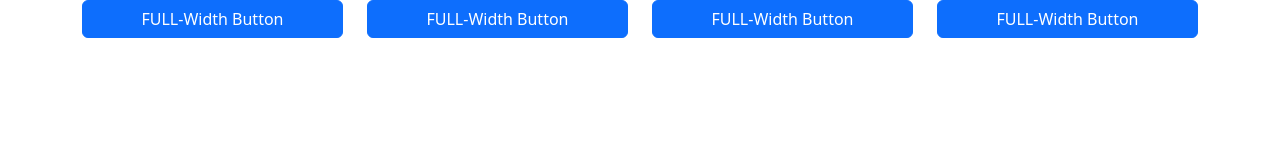
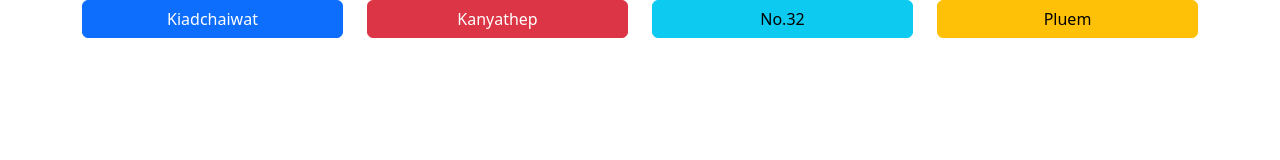
Before and after one commit to pluem0736/32datatable, a plain HTML site: page index.html in a window 1280 px wide. Drawn offline with nearby package versions, Linux system fonts and the light colour scheme.

Commit message:
Update index.html

```diff
--- a/index.html
+++ b/index.html
@@ -13,24 +13,24 @@
 <body>
     <div class="container">
         <div class="row">
-            <div class="col-xl-3 col-md-4 ">
+            <div class="col-xl-3 col-md-12 ">
                 <div class="d-grid">
-                    <button type="button" class="btn btn-primary btn-block">FULL-Width Button</button>
+                    <button type="button" class="btn btn-primary btn-block">Kiadchaiwat</button>
                 </div>
             </div>
             <div class="col-xl-3 col-md-4 col-sm-6">
                 <div class="d-grid">
-                    <button type="button" class="btn btn-primary btn-block">FULL-Width Button</button>
+                    <button type="button" class="btn btn-danger btn-block">Kanyathep</button>
                 </div>
             </div>
             <div class="col-xl-3 col-md-4 col-sm-6">
                 <div class="d-grid">
-                    <button type="button" class="btn btn-primary btn-block">FULL-Width Button</button>
+                    <button type="button" class="btn btn-info btn-block">No.32</button>
                 </div>
             </div>
             <div class="col-xl-3 col-md-4 col-sm-6">
                 <div class="d-grid">
-                    <button type="button" class="btn btn-primary btn-block">FULL-Width Button</button>
+                    <button type="button" class="btn btn-warning btn-block">Pluem</button>
                 </div>
             </div>
         </div>
```
